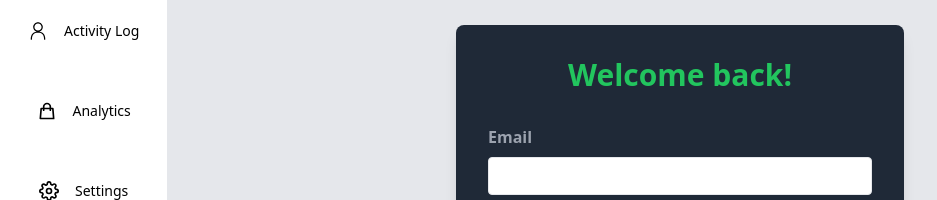
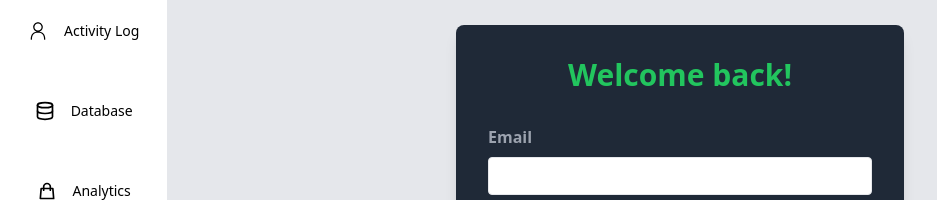
Before and after one commit to ryantzr1/FRIDAY-1, a Next.js app in the folder FRIDAY Main Website/: page /signin in a window 1280 px wide. Shown: the part 173-373 px from the top of the page, without its empty margins (0-937 px from the left). Built offline with nearby package versions, Linux system fonts and the light colour scheme; no server answers.

Commit message:
Add files via upload

```diff
--- a/FRIDAY Main Website/src/components/Sidebar.js
+++ b/FRIDAY Main Website/src/components/Sidebar.js
@@ -3,7 +3,7 @@ import Link from 'next/link';
 import Image from 'next/image';
 import { RxSketchLogo, RxDashboard, RxPerson } from 'react-icons/rx';
 import { HiOutlineShoppingBag } from 'react-icons/hi';
-import { FiSettings } from 'react-icons/fi';
+import { FiSettings, FiDatabase } from 'react-icons/fi';
 import { useState, useEffect } from "react";
 import { useRouter } from "next/router";
 import { auth } from "../config/firebase";
@@ -61,13 +61,19 @@ const Sidebar = ({ children }) => {
               <span className='ml-4 text-sm'>Activity Log</span>
             </div>
           </Link>
+          <Link href='/database'>
+            <div className='hover:bg-black hover:text-white transition-colors cursor-pointer my-4 p-3 rounded-lg inline-block'>
+              <FiDatabase size={20} className='inline-block'/>
+              <span className='ml-4 text-sm'>Database</span>
+            </div>
+          </Link>
           <Link href='/analytics'>
             <div className='hover:bg-black hover:text-white transition-colors cursor-pointer my-4 p-3 rounded-lg inline-block'>
               <HiOutlineShoppingBag size={20} className='inline-block'/>
               <span className='ml-4 text-sm'>Analytics</span>
             </div>
           </Link>
-          <Link href='/reports'>
+          <Link href='/settings'>
             <div className='hover:bg-black hover:text-white transition-colors cursor-pointer my-4 p-3 rounded-lg inline-block'>
               <FiSettings size={20} className='inline-block'/>
               <span className='ml-4 text-sm'>Settings</span>
```
